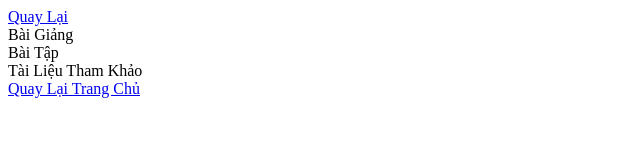
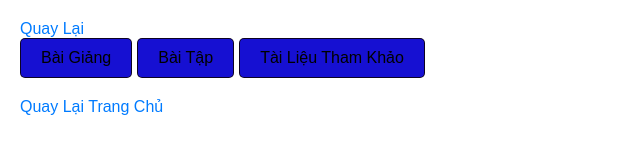
Before and after one commit to thi2301/23130309_PhanVanThi, a plain HTML site: page Labs3/lessons/java.html in a window 1280 px wide. Shown: the whole page, without its empty margins (0-640 px from the left). Drawn offline with Linux system fonts and the light colour scheme; the site is published under a folder, as on GitHub Pages, so addresses that start at the root find nothing.

Commit message:
edit đường dẫn css

```diff
--- a/Labs3/lessons/java.html
+++ b/Labs3/lessons/java.html
@@ -5,7 +5,7 @@
     <meta charset="UTF-8">
     <meta name="viewport" content="width=device-width, initial-scale=1.0">
     <title>java</title>
-    <link rel="stylesheet" href="/style.css">
+    <link rel="stylesheet" href="../../style.css">
 </head>
 <body>
     <a href="../../lab3.html">Quay Lại</a>
```
Also changed, not shown: Labs3/lessons/html.html (+1 -1 lines), Labs3/lessons/python.html (+1 -1 lines).
